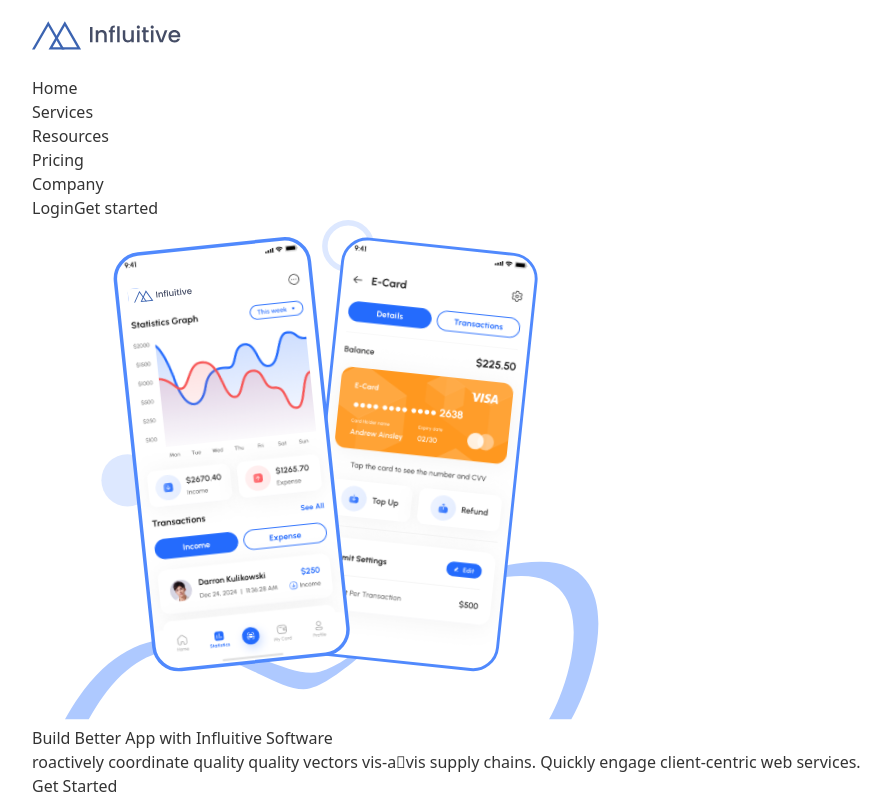
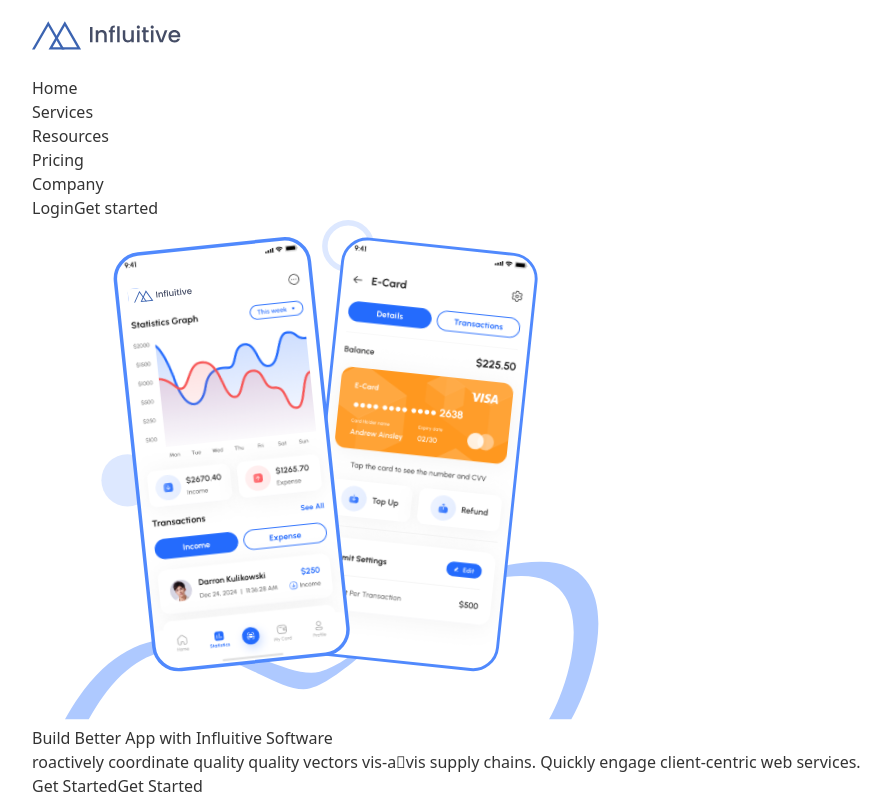
Before and after one commit to hmrahim/influitive-landing-page, a Next.js app: page / in a window 1280 px wide. Shown: the part 1336-2134 px from the top of the page, without its empty margins (0-890 px from the left). Built offline with nearby package versions, Linux system fonts and the light colour scheme.

Commit message:
landing page updated

```diff
--- a/Components/Landing.js
+++ b/Components/Landing.js
@@ -20,6 +20,7 @@
             chains. Quickly engage client-centric web services.
           </p>
           <button className="btn btn-primary">Get Started</button>
+          <button className="btn btn-primary">Get Started</button>
         </div>
       </div>
     </div>
```
